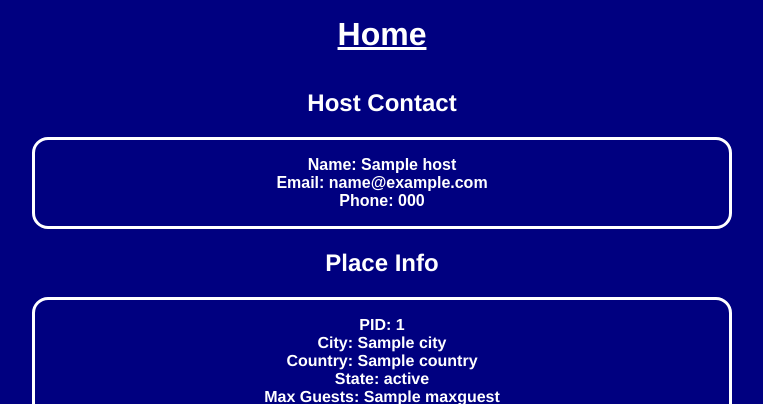
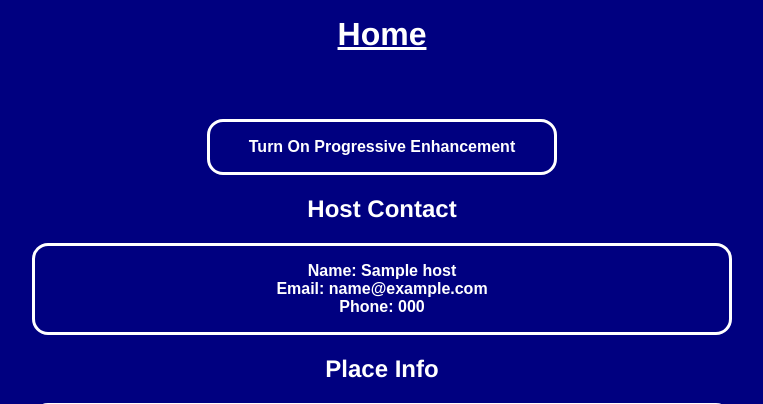
Before and after one commit to achanchan/WellesleyStays, a Flask app: template templates/place.html in a window 1280 px wide. Shown: the top 404 px of the page, without its empty margins (258-1021 px from the left). Run offline with Flask 2, Linux system fonts and the light colour scheme; the template is opened without the code that fills it: most values are stand-ins (such as "Sample title", 1, 10 or a date in 2020); grey boxes marked "Sample" are stand-in pictures.

Commit message:
progressive enhancement

```diff
--- a/static/plain.js
+++ b/static/plain.js
@@ -6,7 +6,8 @@ function processDelete(resp) {
     $("[data-aid='"+aid+"']").remove();
 };
 
-$("#availabilities").on('click', '.deleteAvailability', function(event){
+$("#availabilities").on('click', '.deleteAvailabilityAjax', function(event){
+    if (!progressive_on) return;
     if (event.target != this) return;
     var aid = $(this).closest("[data-aid").attr("data-aid");
 
--- a/templates/place.html
+++ b/templates/place.html
@@ -1,6 +1,7 @@
 {% extends "base.html" %}
 
 {% block main_content %}
+<button id="progressive_enhancement">Turn On Progressive Enhancement</button>
 <h2>Host Contact</h2>
   <div id="contact">
     <button type="button" class="contact-button"
@@ -47,12 +48,18 @@
 
     {% if session['CAS_ATTRIBUTES']['cas:id'] == host.bnumber %}
     <a href="{{url_for('editAvailability', aid=data.aid)}}"><button type="submit" class="button">Edit</button></a>
-    <!-- <form id="deleteAvailability" action="{{url_for('deleteAvailability', aid=data.aid)}}" method="post"> -->
+
+    <form id="deleteAvailability" action="{{url_for('deleteAvailability', aid=data.aid)}}" method="post">
         <button onclick="return confirm('Are you sure you want to delete?')"
                 class="deleteAvailability button" name="deleteAvailability" value="deleteAvailability">
                 Delete
         </button>
-    <!-- </form> -->
+    </form>
+
+    <button onclick="return confirm('Are you sure you want to delete?')"
+            class="deleteAvailabilityAjax button">
+            Delete
+    </button>
     {% endif %}
   </div>
   {% endfor %}
@@ -87,7 +94,27 @@
 </button>
 {% endif %}
 
-<script>var deleteURL = "{{url_for('deleteAvailabilityAjax')}}" </script>
+<script>
+var deleteURL = "{{url_for('deleteAvailabilityAjax')}}"
+var progressive_on = false;
+$(".deleteAvailabilityAjax").hide();
+
+$("#progressive_enhancement").on('click', function () {
+    if(progressive_on) {
+        // turn it off
+        $("form[id=deleteAvailability]").show();
+        $(".deleteAvailabilityAjax").hide();
+        $("#progressive_enhancement").text('Turn on Progressive Enhancement');
+        progressive_on = false;
+    } else {
+        // turn it on
+        $("form[id=deleteAvailability]").hide();
+        $(".deleteAvailabilityAjax").show();
+        $("#progressive_enhancement").text('Turn off Progressive Enhancement');
+        progressive_on = true;
+    }
+});
+</script>
 <script src="{{url_for('static',filename='plain.js')}}"></script>
 
 {% endblock %}
```
Also changed, not shown: uploads/57.jpeg (added).
